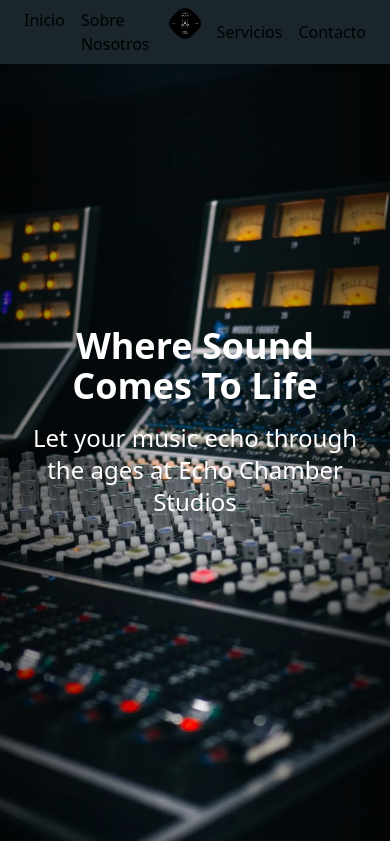
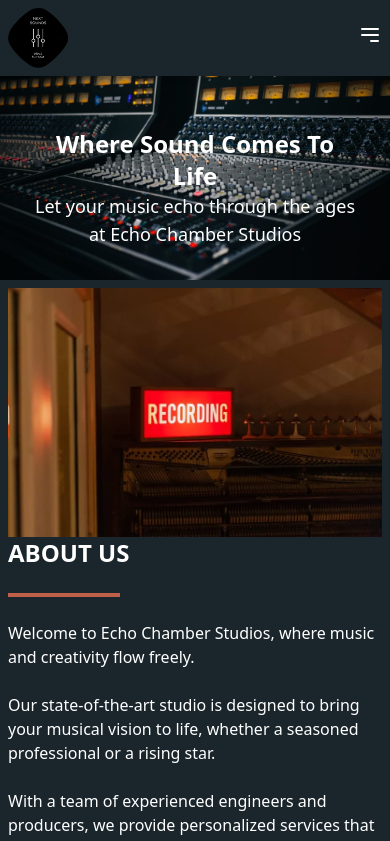
Before and after one commit to Nextsoun/Next-Sounds, a Next.js app: page / in a window 390 px wide. Shown: the top 841 px of the page. Built offline with nearby package versions, Linux system fonts and the light colour scheme.

Commit message:
Navbar mobile terminado

```diff
--- a/app/page.tsx
+++ b/app/page.tsx
@@ -14,26 +14,28 @@
   return (
     <main className="mx-auto">
       <section
-        className="relative bg-[url('/Consola.jpg')] fill-current bg-center bg-cover object-cover min-h-screen flex items-center justify-center lg:justify-end lg:px-36 m-0"
+        className="relative bg-[url('/Consola.jpg')] fill-current bg-center bg-cover object-cover h-full pt-24 lg:pt-0 lg:min-h-screen flex items-center justify-center lg:justify-end lg:px-36 m-0"
         id="home"
       >
         <div className="absolute inset-0 bg-gradient-to-r from-black/50 via-transparent to-black/50"></div>
         <div className="relative w-full lg:w-1/2 flex flex-col items-start text-center justify-center p-8 z-10">
-          <h1 className="text-4xl lg:text-6xl font-bold mb-4 text-white">Where Sound Comes To Life</h1>
-          <h2 className="text-2xl lg:text-4xl text-white">
+          <h1 className="text-2xl lg:text-6xl font-bold  text-white">Where Sound Comes To Life</h1>
+          <h2 className="text-lg lg:text-4xl text-white">
             Let your music echo through the ages at Echo Chamber Studios
           </h2>
         </div>
       </section>
 
-      <section className="bg-[#1B262C] min-h-screen items-center justify-center p-2 m-auto" id="about">
-        <div className="flex flex-col justify-center pt-20 pb-0">
-          <div className="flex flex-col pl-28 ">
-            <h1 className="text-2xl lg:text-4xl font-extrabold text-white">ABOUT US</h1>
-            <span className="border-t-4 border-[#C06048] my-6 w-28" />
+      <section className="bg-[#1B262C] lg:min-h-screen flex items-center justify-center p-2 lg:py-10 m-auto" id="about">
+        <div className="grid grid-cols-1 lg:grid-cols-2 lg:gap-4 lg:px-28 w-full">
+          <div className="order-2 lg:order-1 lg:col-span-2">
+            <div className="flex flex-col lg:pt-10">
+              <h1 className="text-2xl lg:text-4xl font-extrabold text-white">ABOUT US</h1>
+              <span className="border-t-4 border-[#C06048] my-6 w-28" />
+            </div>
           </div>
-          <div className="flex flex-col-reverse justify-center lg:grid lg:grid-cols-2 lg:gap-4 lg:px-28 ">
-            <div className="flex flex-col lg:justify-start lg:text-sm">
+          <div className="order-3 lg:order-2 lg:row-start-2 lg:col-start-1 lg:col-end-2">
+            <div className="flex flex-col lg:justify-start lg:text-lg text-white">
               <p>Welcome to Echo Chamber Studios, where music and creativity flow freely.</p>
               <br />
               <p>
@@ -57,9 +59,9 @@
                 us help you make your musical dreams a reality.
               </p>
             </div>
-            <div className="w-full h-full">
-              <Image src="/AboutUs.webp" alt="Recording" height={1000} width={1000} />
-            </div>
+          </div>
+          <div className="order-1 lg:order-3 lg:row-start-2 lg:col-start-2 lg:col-end-3">
+            <Image src="/AboutUs.webp" alt="Recording" height={1000} width={1000} />
           </div>
         </div>
       </section>
@@ -76,7 +78,7 @@
           </div>
         </div>
         <div className="lg:grid lg:grid-cols-4 lg:justify-center text-center gap-4 ">
-          <div className="flex flex-col items-center justify-center">
+          <div className="p-6 flex flex-col items-center justify-center">
             <Mixer />
             <h4 className="py-6 text-lg">Mezcla</h4>
             <p>
@@ -100,7 +102,7 @@
               dolorum
             </p>
           </div>
-          <div className="flex flex-col items-center justify-center">
+          <div className="p-6 flex flex-col items-center justify-center">
             <Mic />
             <h4 className="py-6 text-lg">Grabacion de voces</h4>
             <p>
--- a/components/navbar/Navbar.tsx
+++ b/components/navbar/Navbar.tsx
@@ -1,30 +1,103 @@
+"use client";
+import { useState, useEffect } from "react";
 import Image from "next/image";
 
+const sections = ["home", "about", "services", "contact"];
+
 export const Navbar = () => {
+  const [activeSection, setActiveSection] = useState("");
+  const [menuOpen, setMenuOpen] = useState(false);
+
+  useEffect(() => {
+    const handleScroll = () => {
+      const scrollPosition = window.scrollY + window.innerHeight / 2;
+      let currentSection = "";
+
+      sections.forEach((section) => {
+        const element = document.getElementById(section);
+        if (element && element.offsetTop <= scrollPosition) {
+          currentSection = section;
+        }
+      });
+
+      setActiveSection(currentSection);
+    };
+
+    window.addEventListener("scroll", handleScroll);
+    handleScroll(); // Initialize on mount
+
+    return () => {
+      window.removeEventListener("scroll", handleScroll);
+    };
+  }, []);
+
+  const toggleMenu = () => {
+    setMenuOpen(!menuOpen);
+  };
+
   return (
-    <nav className="fixed top-0 left-0 w-full flex justify-center bg-[#1b262c] p-2 shadow-md z-50">
-      <div className="flex items-center">
-        <ul className="flex px-2">
-          <li className="px-2">
-            <a className="hover:outline-[#C06048]" href="#home">
+    <nav className="fixed top-0 left-0 w-full bg-[#1b262c] p-2 shadow-md z-50">
+      <div className="flex justify-between items-center">
+        <div className="flex items-center">
+          <Image src="/next_sound.png" alt="logo" width={60} height={60} />
+        </div>
+        <div className="md:hidden">
+          <button onClick={toggleMenu} className="text-white focus:outline-none">
+            <svg
+              className="w-6 h-6"
+              fill="none"
+              stroke="currentColor"
+              viewBox="0 0 24 24"
+              xmlns="http://www.w3.org/2000/svg"
+            >
+              <path strokeLinecap="round" strokeLinejoin="round" strokeWidth="2" d="M4 6h16M4 12h16m-7 6h7"></path>
+            </svg>
+          </button>
+        </div>
+        <ul className={`md:flex md:items-center md:space-x-4 ${menuOpen ? "block" : "hidden"} md:block`}>
+          <li>
+            <a
+              className={`hover:text-[#C06048] focus:underline-offset-8 text-white p-2 ${
+                activeSection === "home" ? "underline" : ""
+              }`}
+              href="#home"
+              onClick={() => setMenuOpen(false)}
+            >
               Inicio
             </a>
           </li>
-          <li className="px-2">
-            <a href="#about">Sobre Nosotros</a>
+          <li>
+            <a
+              className={`hover:text-[#C06048] focus:underline-offset-8 text-white p-2 ${
+                activeSection === "about" ? "underline" : ""
+              }`}
+              href="#about"
+              onClick={() => setMenuOpen(false)}
+            >
+              Sobre Nosotros
+            </a>
           </li>
-        </ul>
-      </div>
-      <div>
-        <Image src="/next_sound.png" alt="logo" width={40} height={40} />
-      </div>
-      <div className="flex items-center">
-        <ul className="flex px-2">
-          <li className="px-2">
-            <a href="#services">Servicios</a>
+          <li>
+            <a
+              className={`hover:text-[#C06048] focus:underline-offset-8 text-white p-2 ${
+                activeSection === "services" ? "underline" : ""
+              }`}
+              href="#services"
+              onClick={() => setMenuOpen(false)}
+            >
+              Servicios
+            </a>
           </li>
-          <li className="px-2">
-            <a href="#contact">Contacto</a>
+          <li>
+            <a
+              className={`hover:text-[#C06048] focus:underline-offset-8 text-white p-2 ${
+                activeSection === "contact" ? "underline" : ""
+              }`}
+              href="#contact"
+              onClick={() => setMenuOpen(false)}
+            >
+              Contacto
+            </a>
           </li>
         </ul>
       </div>
```
